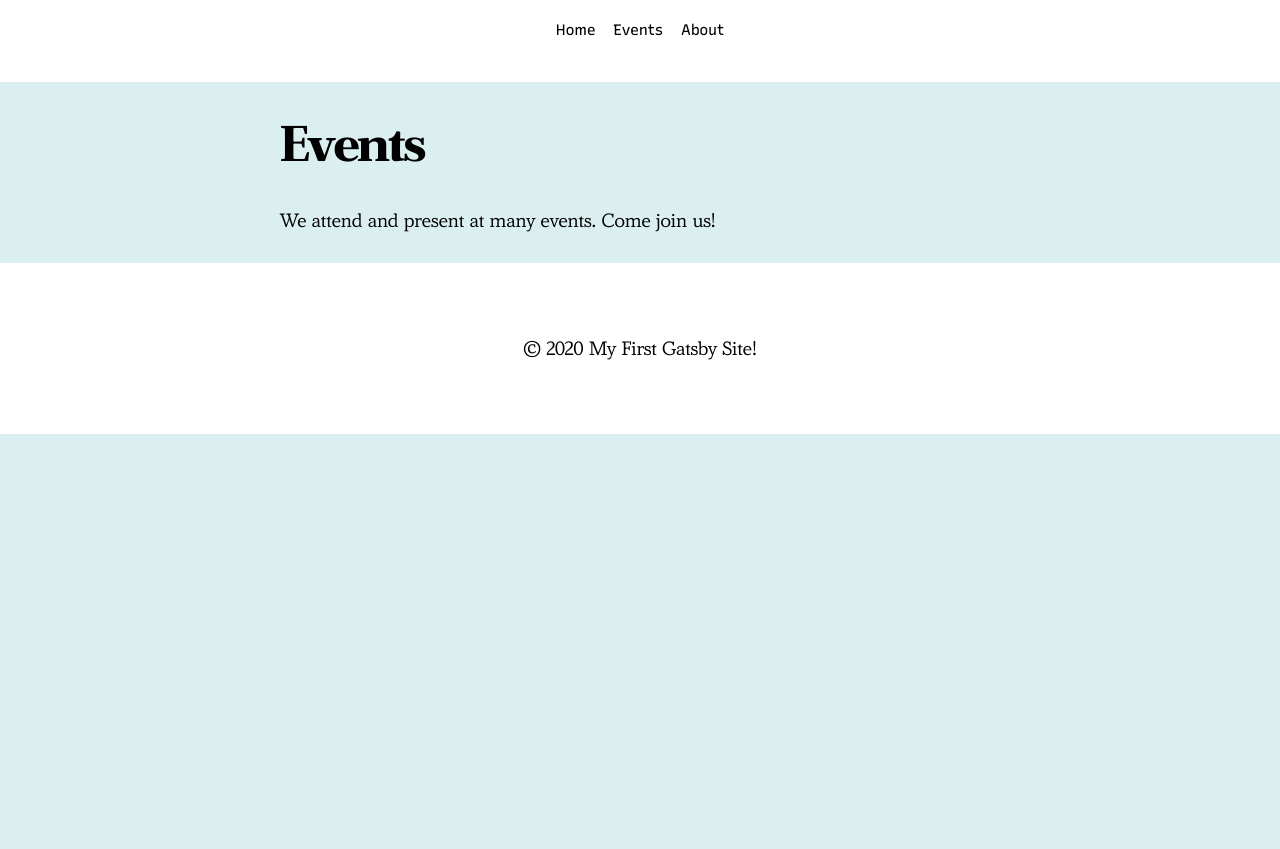
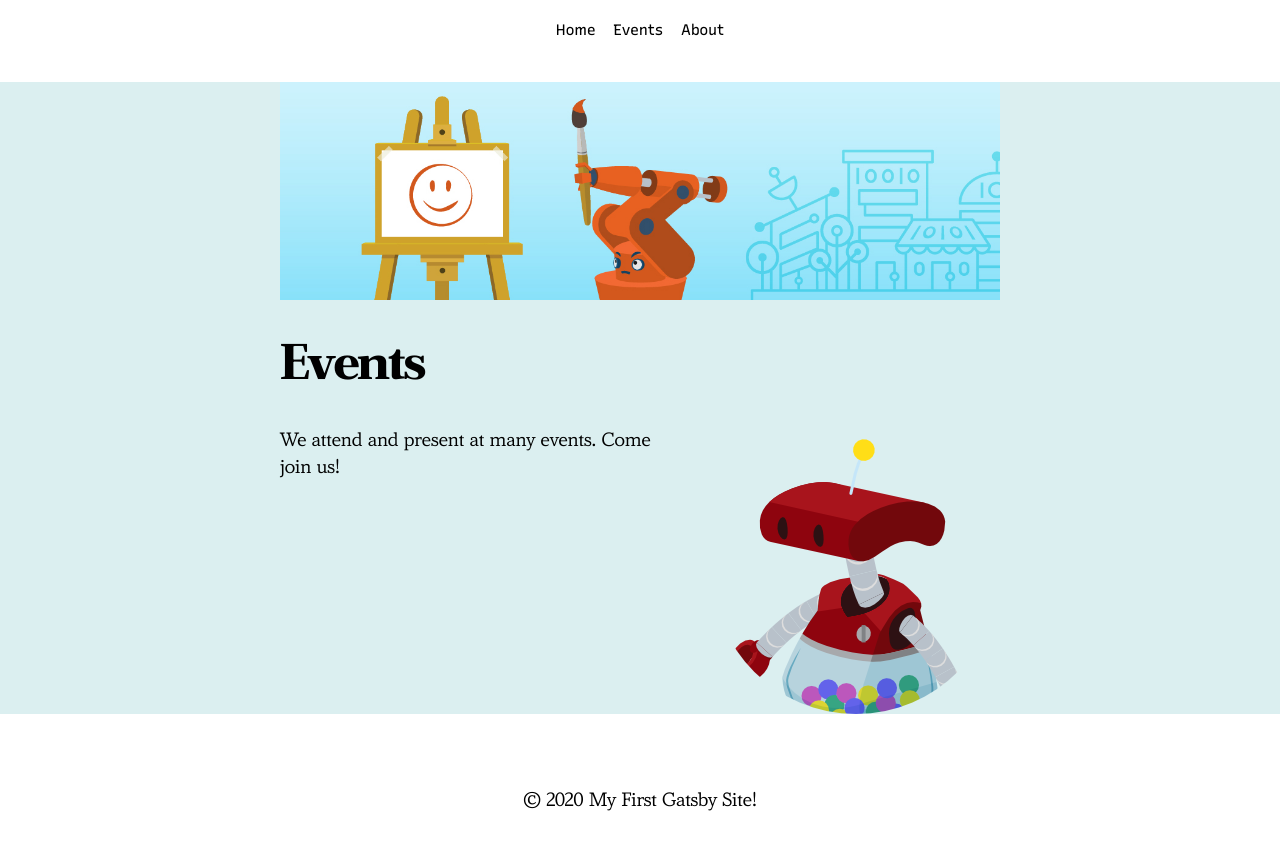
Before and after one commit to LinkedInLearning/learning-gatsby-2833047, a Gatsby site: page /events in a window 1280 px wide. Shown: the part 167-1016 px from the top of the page. Before the commit the page ends 800 px from the top, so only its background shows below. Built offline with nearby package versions, Linux system fonts and the light colour scheme; Gatsby itself is replaced by a stand-in of ours.

Commit message:
Add new images

```diff
--- a/src/components/footer.module.css
+++ b/src/components/footer.module.css
@@ -5,4 +5,5 @@
   justify-content: center;
   align-items: center;
   background-color: white;
+  clear: both;
 }
--- a/src/pages/events.js
+++ b/src/pages/events.js
@@ -1,10 +1,11 @@
 import React from "react"
+import Img from "gatsby-image"
 
 import Layout from "../components/layout"
 import SEO from "../components/seo"
 import style from "./events.module.css"
 
-const IndexPage = () => {
+const IndexPage = ({ data }) => {
   return (
     <Layout>
       <SEO
@@ -16,8 +17,14 @@ const IndexPage = () => {
         // article
       />
       <section className={style.wrapper}>
+        <Img fluid={data.headerImage.childImageSharp.fluid} alt="Robots" />
         <h1 className={style.heading}>Events</h1>
         <div>
+          <Img
+            className={style.image}
+            fixed={data.bodyImage.childImageSharp.fixed}
+            alt="Robots"
+          />
           <p>We attend and present at many events. Come join us!</p>
         </div>
       </section>
@@ -26,3 +33,24 @@ const IndexPage = () => {
 }
 
 export default IndexPage
+
+export const query = graphql`
+  {
+    headerImage: file(
+      relativePath: { eq: "getting-creative-with-3-d-printers-1184x360.jpg" }
+    ) {
+      childImageSharp {
+        fluid(maxWidth: 1184) {
+          ...GatsbyImageSharpFluid
+        }
+      }
+    }
+    bodyImage: file(relativePath: { eq: "bubbles-disc.png" }) {
+      childImageSharp {
+        fixed(width: 288, grayscale: true) {
+          ...GatsbyImageSharpFixed
+        }
+      }
+    }
+  }
+`
--- a/src/pages/events.module.css
+++ b/src/pages/events.module.css
@@ -7,3 +7,9 @@
   margin: 2rem 0;
   font-size: 2.6rem;
 }
+
+.image {
+  margin-left: 2rem;
+  float: right;
+  clear: both;
+}
```
